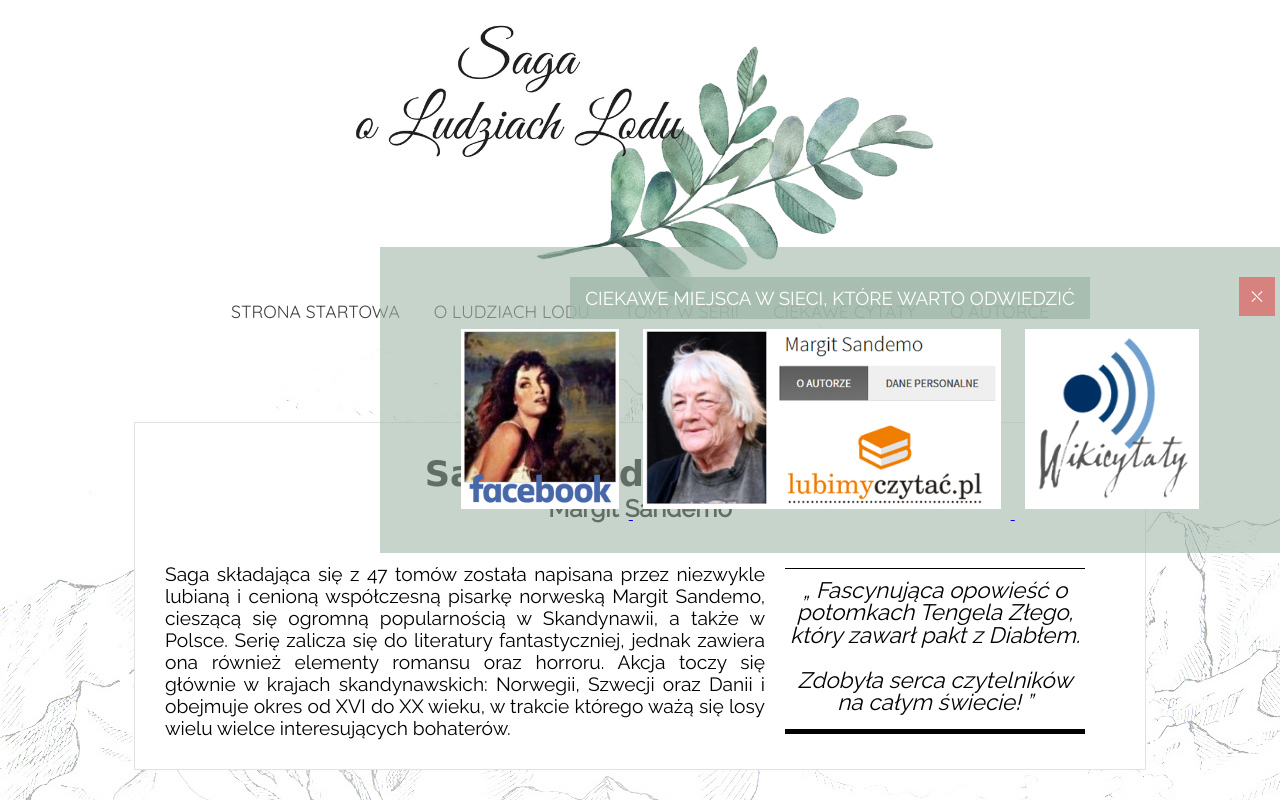
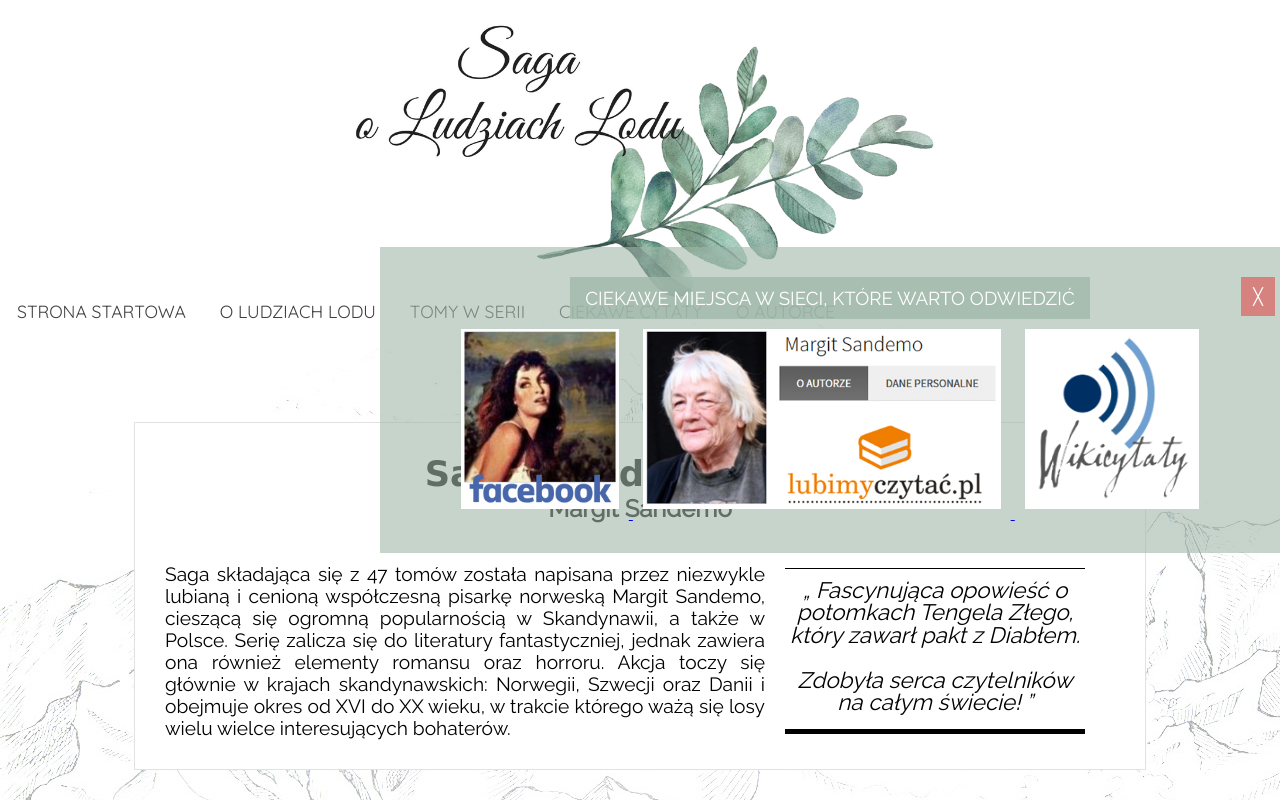
Before and after one commit to katarzynakrol/ice_people_fanpage, a plain HTML site: page index.html in a window 1280 px wide. Both pictures are taken after a click on the element "ZOBACZ WIĘCEJ". Shown: the top 800 px of the page. Drawn offline with Linux system fonts and the light colour scheme; a web font is replaced by a local one.

Commit message:
Zmiana znaku zamknięcia panelu

```diff
--- a/index.html
+++ b/index.html
@@ -22,7 +22,8 @@
     <header class="navHeader">
         <h1>Saga o Ludziach Lodu</h1>
         <img src="images/logo.png" alt="">
-        <nav class="navbar" id="topNavbar">
+    </header>
+    <nav class="navbar" id="topNavbar">
             <ul>
                 <li>
                     <a href="#" data-text="Strona startowa">Strona startowa</a>
@@ -44,7 +45,6 @@
                 </li>
             </ul>
         </nav>
-    </header>
     <!-- END OF HEADER SECTION -->
     <!-- ABOUT SECTION -->
     <article class="container" id="aboutSection">
@@ -361,7 +361,7 @@
     <!-- END OF AUTHOR SECTION -->
     <!-- SIDE PANEL SECTION -->
     <aside class="bigFooter animationEffect" id="footerWhitLinks">
-        <span id="close">&#9932;</span>
+        <span id="close">&#9587;</span>
         <h3>Ciekawe miejsca w sieci, które warto odwiedzić</h3>
         <a href="https://www.facebook.com/Saga-o-Ludziach-Lodu-forum-fan%C3%B3w-646227085403530/?ref=py_c">
             <img src="images/fb.jpg" alt="">
```
